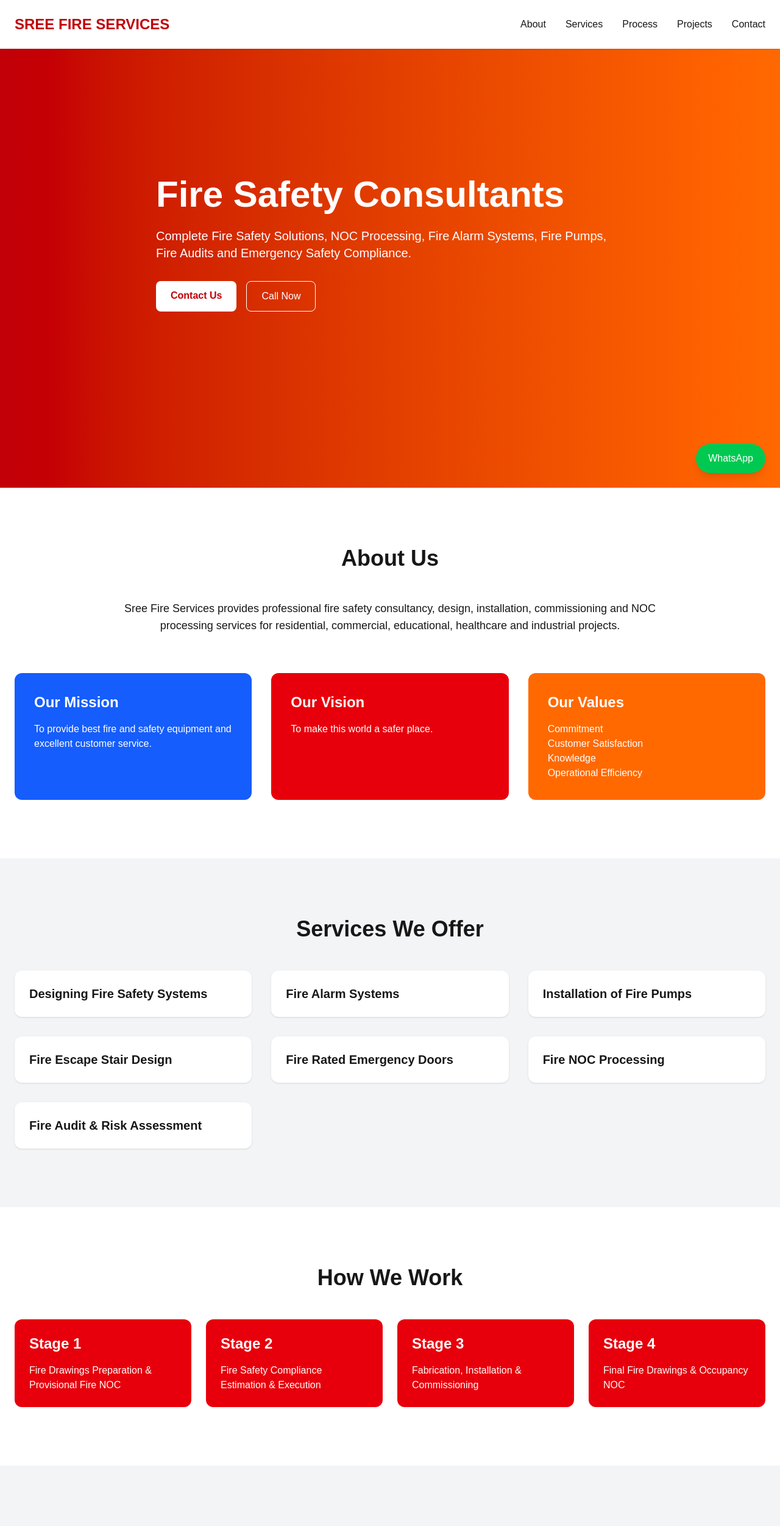
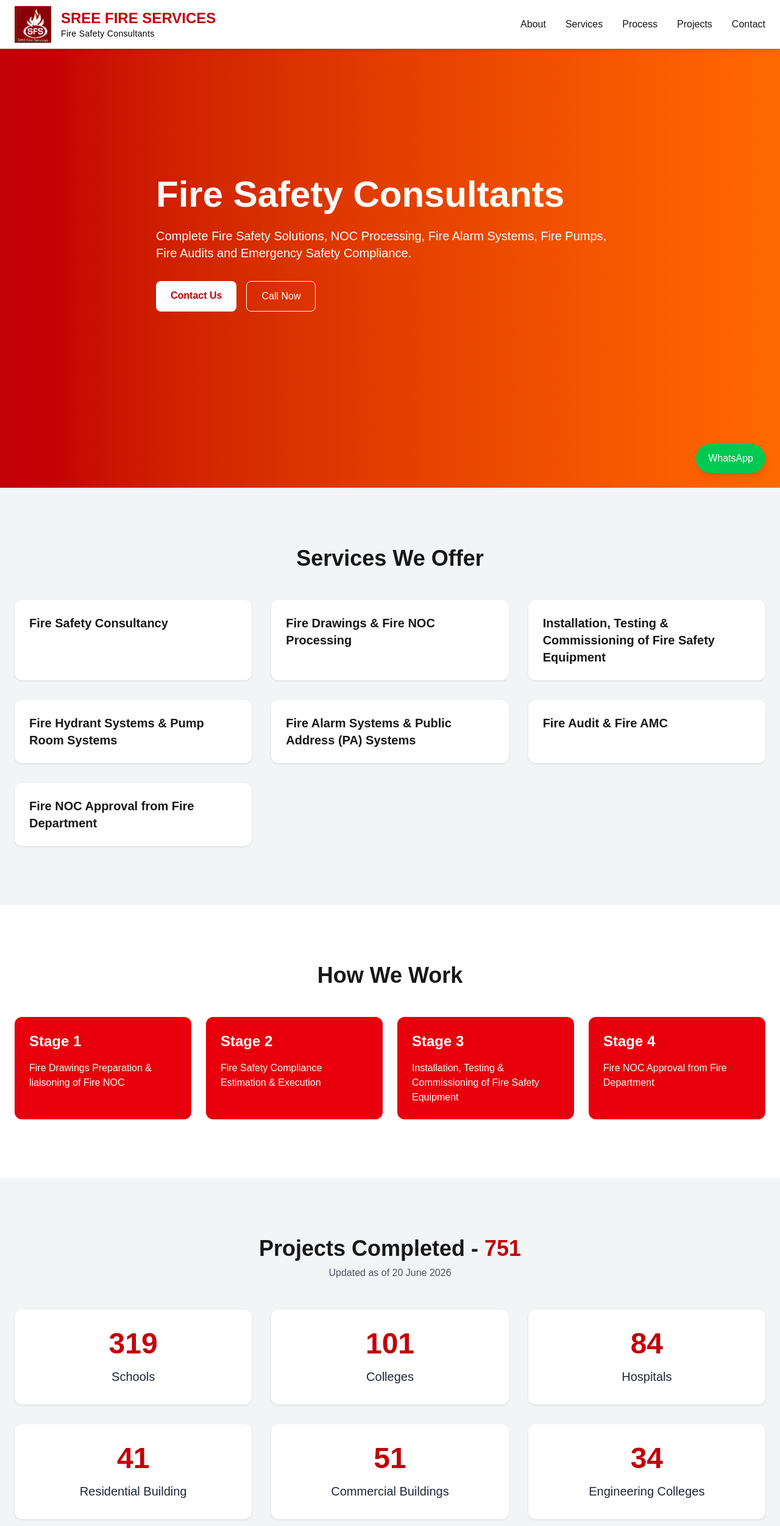
Before and after one commit to Anyonecandoit/firewebsite, a Next.js app: page / in a window 1280 px wide. Shown: the top 2503 px of the page at 61% size. Built offline with nearby package versions, Linux system fonts and the light colour scheme.

Commit message:
updated code

```diff
--- a/app/components/Contact.tsx
+++ b/app/components/Contact.tsx
@@ -3,7 +3,7 @@
         "https://maps.google.com/?q=17.42041891723927,78.60490037442555";
 
     return (
-        <section className="py-16 bg-gray-50">
+        <section id="contact" className="py-16 bg-gray-50">
             <div className="max-w-7xl mx-auto px-6">
                 {/* Heading */}
                 <div className="text-center mb-12">
@@ -12,22 +12,22 @@
                     </h2>
 
                     <p className="mt-4 text-gray-600 max-w-2xl mx-auto">
-                        Get in touch with Sree Fire Services for Fire NOC,
-                        Fire Safety Audits, Fire Alarm Systems and Fire
-                        Protection Solutions.
+                        Get in touch with Sree Fire Services for Fire NOC Processing,
+                        Fire Safety Consultancy, Fire Alarm Systems, Fire Hydrant Systems,
+                        Pump Room Systems and Fire Protection Solutions.
                     </p>
                 </div>
 
                 <div className="grid md:grid-cols-2 gap-10">
-                    {/* Contact Details */}
+                    {/* Contact Card */}
                     <div className="bg-white p-8 rounded-2xl shadow-lg">
                         <h3 className="text-2xl font-bold text-red-600 mb-6">
-                            Sree Fire Services
+                            SREE FIRE SERVICES
                         </h3>
 
-                        <div className="space-y-4">
+                        <div className="space-y-5">
                             <div>
-                                <p className="font-semibold">Mobile</p>
+                                <p className="font-semibold text-gray-700">Mobile</p>
                                 <a
                                     href="tel:+919963999977"
                                     className="text-blue-600 hover:underline"
@@ -37,17 +37,19 @@
                             </div>
 
                             <div>
-                                <p className="font-semibold">Alternate Mobile</p>
+                                <p className="font-semibold text-gray-700">
+                                    Alternate Mobile
+                                </p>
                                 <a
                                     href="tel:+917386299296"
                                     className="text-blue-600 hover:underline"
                                 >
-                                    +91 7386299296
+                                    +91 73862 99296
                                 </a>
                             </div>
 
                             <div>
-                                <p className="font-semibold">Email</p>
+                                <p className="font-semibold text-gray-700">Email</p>
                                 <a
                                     href="mailto:sreefireservice@gmail.com"
                                     className="text-blue-600 hover:underline"
@@ -57,15 +59,20 @@
                             </div>
 
                             <div>
-                                <p className="font-semibold">Address</p>
-                                <p className="text-gray-700">
-                                    RTC Colony,
+                                <p className="font-semibold text-gray-700">Address</p>
+
+                                <p className="text-gray-600 leading-7">
+                                    H.No. 4-205,
                                     <br />
-                                    Chengicherla,
+                                    Road No. 4,
                                     <br />
-                                    Secunderabad,
+                                    Near Hanuman Temple,
                                     <br />
-                                    Hyderabad,
+                                    RTC Colony, Chengicherla,
+                                    <br />
+                                    Medipally,
+                                    <br />
+                                    Medchal–Malkajgiri District,
                                     <br />
                                     Telangana - 500092,
                                     <br />
@@ -78,31 +85,30 @@
                                     href={mapUrl}
                                     target="_blank"
                                     rel="noopener noreferrer"
-                                    className="bg-red-600 text-white px-4 py-2 rounded-lg hover:bg-red-700 transition"
+                                    className="bg-red-600 text-white px-5 py-3 rounded-lg hover:bg-red-700 transition"
                                 >
-                                    Open Map
+                                    📍 Open Map
                                 </a>
 
                                 <a
                                     href="https://wa.me/919963999977"
                                     target="_blank"
                                     rel="noopener noreferrer"
-                                    className="bg-green-500 text-white px-4 py-2 rounded-lg hover:bg-green-600 transition"
+                                    className="bg-green-500 text-white px-5 py-3 rounded-lg hover:bg-green-600 transition"
                                 >
-                                    WhatsApp
+                                    💬 WhatsApp
                                 </a>
                             </div>
                         </div>
                     </div>
 
-                    {/* Clickable Map */}
+                    {/* Google Map */}
                     <div className="rounded-2xl overflow-hidden shadow-lg">
                         <a
                             href={mapUrl}
                             target="_blank"
                             rel="noopener noreferrer"
                             className="block relative group h-[500px]"
-                            aria-label="Open Sree Fire Services location in Google Maps"
                         >
                             <iframe
                                 src="https://maps.google.com/maps?q=17.42041891723927,78.60490037442555&z=17&output=embed"
@@ -113,7 +119,6 @@
                                 className="border-0 w-full h-full pointer-events-none"
                             />
 
-                            {/* Overlay */}
                             <div className="absolute inset-0 bg-black/10 group-hover:bg-black/20 transition duration-300 flex items-center justify-center">
                                 <div className="bg-white/95 px-6 py-3 rounded-lg shadow-lg font-semibold text-gray-800">
                                     📍 Click to Open in Google Maps
--- a/app/components/Navbar.tsx
+++ b/app/components/Navbar.tsx
@@ -1,18 +1,70 @@
+import Image from "next/image";
+
 export default function Navbar() {
     return (
-        <nav className="fixed top-0 w-full bg-white shadow z-50">
+        <nav className="fixed top-0 w-full bg-white shadow-md z-50">
             <div className="max-w-7xl mx-auto px-6 h-20 flex justify-between items-center">
-                <h1 className="font-bold text-2xl text-red-700">
-                    SREE FIRE SERVICES
-                </h1>
 
-                <div className="hidden md:flex gap-8">
-                    <a href="#about">About</a>
-                    <a href="#services">Services</a>
-                    <a href="#process">Process</a>
-                    <a href="#projects">Projects</a>
-                    <a href="#contact">Contact</a>
+                {/* Logo + Company Name */}
+                <div className="flex items-center gap-4">
+                    <Image
+                        src="/logo.jpeg"
+                        alt="Sree Fire Services Logo"
+                        width={60}
+                        height={60}
+                        className="object-contain"
+                        priority
+                    />
+
+                    <div className="flex flex-col">
+                        <h1 className="font-bold text-2xl text-red-700 leading-tight">
+                            SREE FIRE SERVICES
+                        </h1>
+
+                        <span className="text-sm text-black font-medium tracking-wide">
+                            Fire Safety Consultants
+                        </span>
+                    </div>
                 </div>
+
+                {/* Navigation */}
+                <div className="hidden md:flex items-center gap-8 font-medium">
+                    <a
+                        href="#about"
+                        className="hover:text-red-700 transition-colors"
+                    >
+                        About
+                    </a>
+
+                    <a
+                        href="#services"
+                        className="hover:text-red-700 transition-colors"
+                    >
+                        Services
+                    </a>
+
+                    <a
+                        href="#process"
+                        className="hover:text-red-700 transition-colors"
+                    >
+                        Process
+                    </a>
+
+                    <a
+                        href="#projects"
+                        className="hover:text-red-700 transition-colors"
+                    >
+                        Projects
+                    </a>
+
+                    <a
+                        href="#contact"
+                        className="hover:text-red-700 transition-colors"
+                    >
+                        Contact
+                    </a>
+                </div>
+
             </div>
         </nav>
     );
--- a/app/components/Process.tsx
+++ b/app/components/Process.tsx
@@ -2,7 +2,7 @@
     const stages = [
         {
             title: "Stage 1",
-            text: "Fire Drawings Preparation & Provisional Fire NOC"
+            text: "Fire Drawings Preparation & liaisoning of  Fire NOC"
         },
         {
             title: "Stage 2",
@@ -10,11 +10,11 @@
         },
         {
             title: "Stage 3",
-            text: "Fabrication, Installation & Commissioning"
+            text: "Installation, Testing & Commissioning of Fire Safety Equipment"
         },
         {
             title: "Stage 4",
-            text: "Final Fire Drawings & Occupancy NOC"
+            text: "Fire NOC Approval from  Fire Department"
         }
     ];
 
--- a/app/components/Projects.tsx
+++ b/app/components/Projects.tsx
@@ -1,43 +1,56 @@
 export default function Projects() {
+    const totalProjects = 751;
+
+    const today = new Date().toLocaleDateString("en-IN", {
+        day: "numeric",
+        month: "long",
+        year: "numeric",
+    });
+
     const data = [
-        ["Schools",245],
-        ["Colleges",82],
-        ["Hospitals",67],
-        ["Apartments",32],
-        ["Commercial",28],
-        ["Engineering Colleges",28]
+        ["Schools", 319],
+        ["Colleges", 101],
+        ["Hospitals", 84],
+        ["Residential Building", 41],
+        ["Commercial Buildings", 51],
+        ["Engineering Colleges", 34],
+        ["Conventional Hall", 37],
+        ["Industry & Factory", 32],
+        ["Cinema Halls", 5],
+        ["Others", 47],
     ];
 
     return (
-        <section
-            id="projects"
-            className="bg-gray-100 py-24"
-        >
+        <section id="projects" className="bg-gray-100 py-24">
             <div className="max-w-7xl mx-auto px-6">
-
-                <h2 className="text-4xl font-bold text-center mb-12">
-                    Projects Completed
+                {/* Heading */}
+                <h2 className="text-4xl font-bold text-center mb-2">
+                    Projects Completed -{" "}
+                    <span className="text-red-700">{totalProjects}</span>
                 </h2>
 
+                {/* Date */}
+                <p className="text-center text-gray-600 mb-12">
+                    Updated as of {today}
+                </p>
+
+                {/* Project Cards */}
                 <div className="grid md:grid-cols-3 gap-8">
-
-                    {data.map(([title,count]) => (
+                    {data.map(([title, count]) => (
                         <div
                             key={title}
-                            className="bg-white p-8 rounded-xl text-center shadow"
+                            className="bg-white p-8 rounded-xl text-center shadow hover:shadow-lg transition-shadow"
                         >
                             <h3 className="text-5xl font-bold text-red-700">
                                 {count}
                             </h3>
 
-                            <p className="mt-4 text-xl">
+                            <p className="mt-4 text-xl text-gray-800">
                                 {title}
                             </p>
                         </div>
                     ))}
-
                 </div>
-
             </div>
         </section>
     );
--- a/app/components/Services.tsx
+++ b/app/components/Services.tsx
@@ -1,11 +1,11 @@
 const services = [
-    "Designing Fire Safety Systems",
-    "Fire Alarm Systems",
-    "Installation of Fire Pumps",
-    "Fire Escape Stair Design",
-    "Fire Rated Emergency Doors",
-    "Fire NOC Processing",
-    "Fire Audit & Risk Assessment",
+    "Fire Safety Consultancy",
+    "Fire Drawings & Fire NOC Processing",
+    "Installation, Testing & Commissioning of Fire Safety Equipment",
+    "Fire Hydrant Systems & Pump Room Systems",
+    "Fire Alarm Systems & Public Address (PA) Systems",
+    "Fire Audit & Fire AMC",
+    "Fire NOC Approval from Fire Department"
 ];
 
 export default function Services() {
--- a/app/page.tsx
+++ b/app/page.tsx
@@ -13,10 +13,13 @@
         <>
             <Navbar />
             <Hero />
+            <Services />
+
+
+            <Process />
+
+            <Projects />
             <About />
-            <Services />
-            <Process />
-            <Projects />
             <Contact />
             <Footer />
             <WhatsAppButton />
```
Also changed, not shown: public/logo.jpeg (added).
